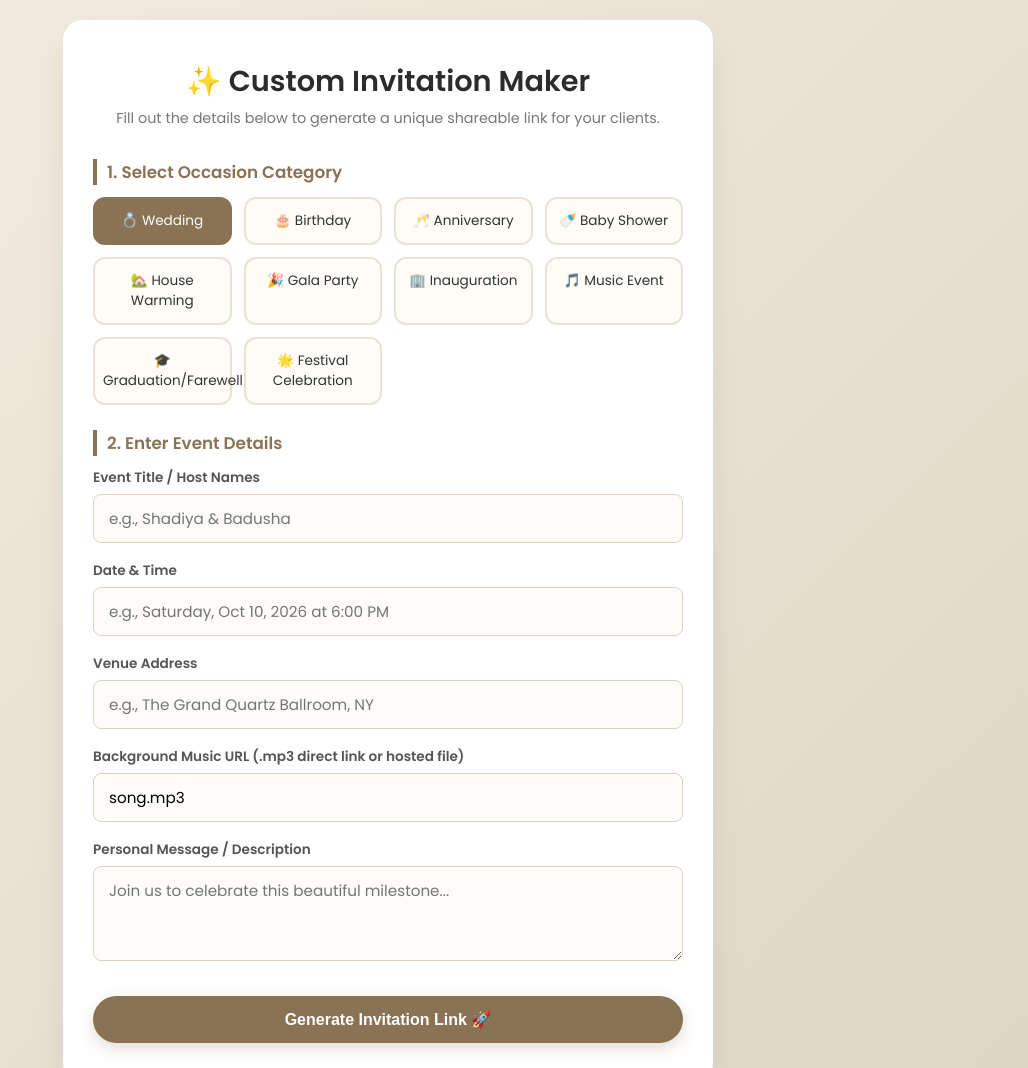
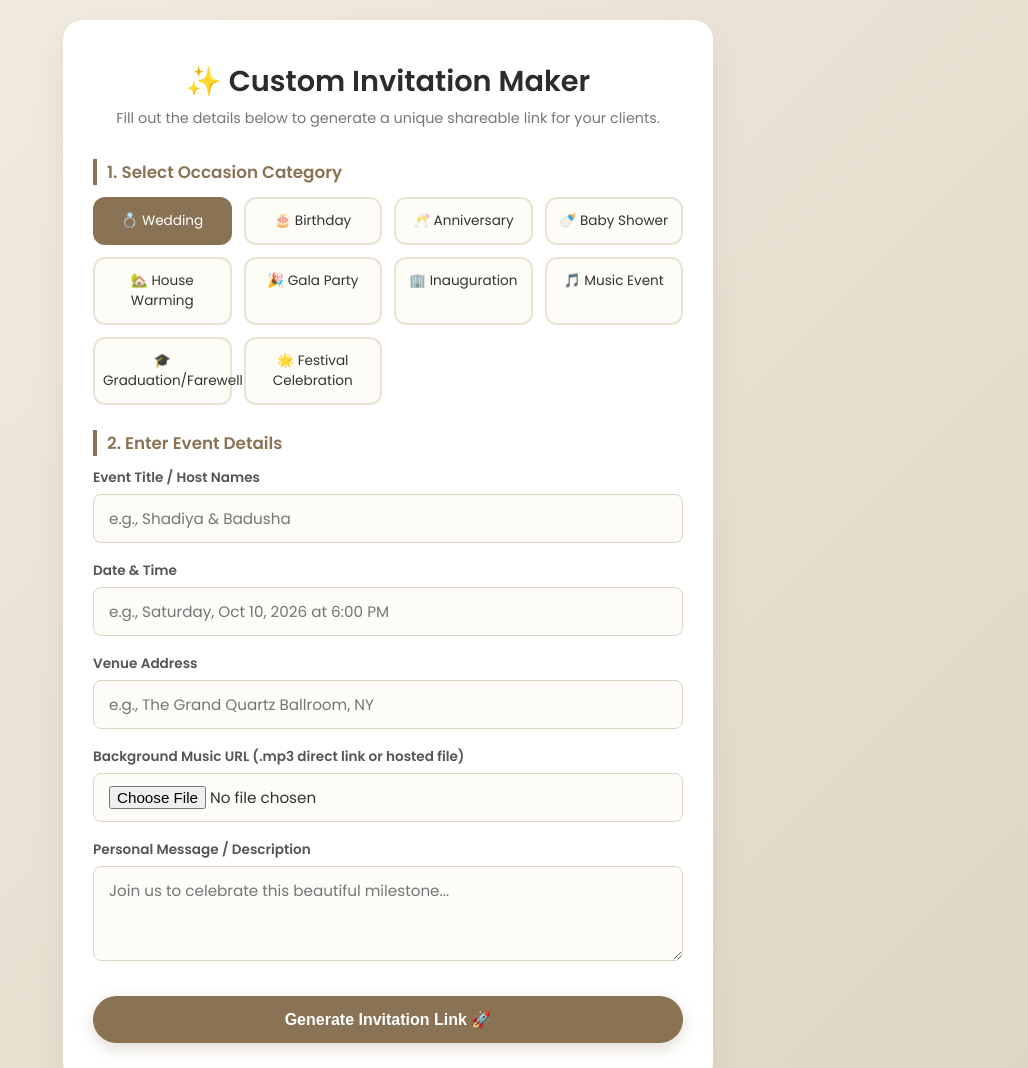
Before and after one commit to muhammedjasib/my-invitation-app, a plain HTML site: page index.html in a window 1280 px wide. Shown: the top 1068 px of the page, without its empty margins (252-1280 px from the left). Drawn offline with Linux system fonts and the light colour scheme.

Commit message:
index.html

```diff
--- a/index.html
+++ b/index.html
@@ -47,7 +47,9 @@
 
             <div class="form-group">
                 <label>Background Music URL (.mp3 direct link or hosted file)</label>
-                <input type="url" id="event-music" value="song.mp3" required>
+                <input type="file" id="event-music-file" accept="audio/mp3, audio/*">
+<input type="hidden" id="event-music">
+
             </div>
 
             <div class="form-group">
```
